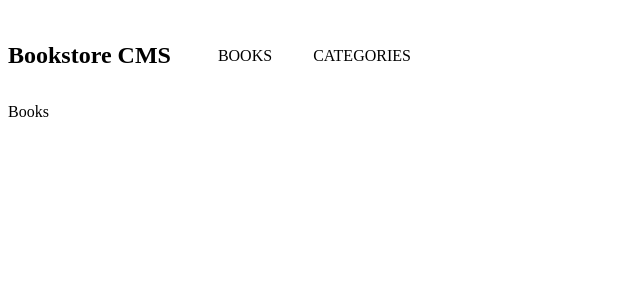
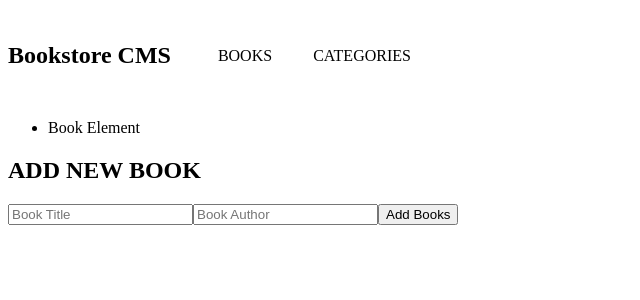
Before and after one commit to Retky/Mv-Bookstore, a React (Create React App) app: page / in a window 1280 px wide. Shown: the top 300 px of the page, without its empty margins (0-640 px from the left). Built offline with nearby package versions, Linux system fonts and the light colour scheme.

Commit message:
Add 'list' section & 'addBook' form

```diff
--- a/src/components/Books.jsx
+++ b/src/components/Books.jsx
@@ -1,7 +1,17 @@
 import React from 'react';
 
 const Books = () => (
-  <div>Books</div>
+  <div>
+    <ul className="bookList">
+      <li>Book Element</li>
+    </ul>
+    <form className="addBook">
+      <h2>ADD NEW BOOK</h2>
+      <input type="text" name="title" placeholder="Book Title" />
+      <input type="text" name="author" placeholder="Book Author" />
+      <button className="addBtn" type="submit">Add Books</button>
+    </form>
+  </div>
 );
 
 export default Books;
```
